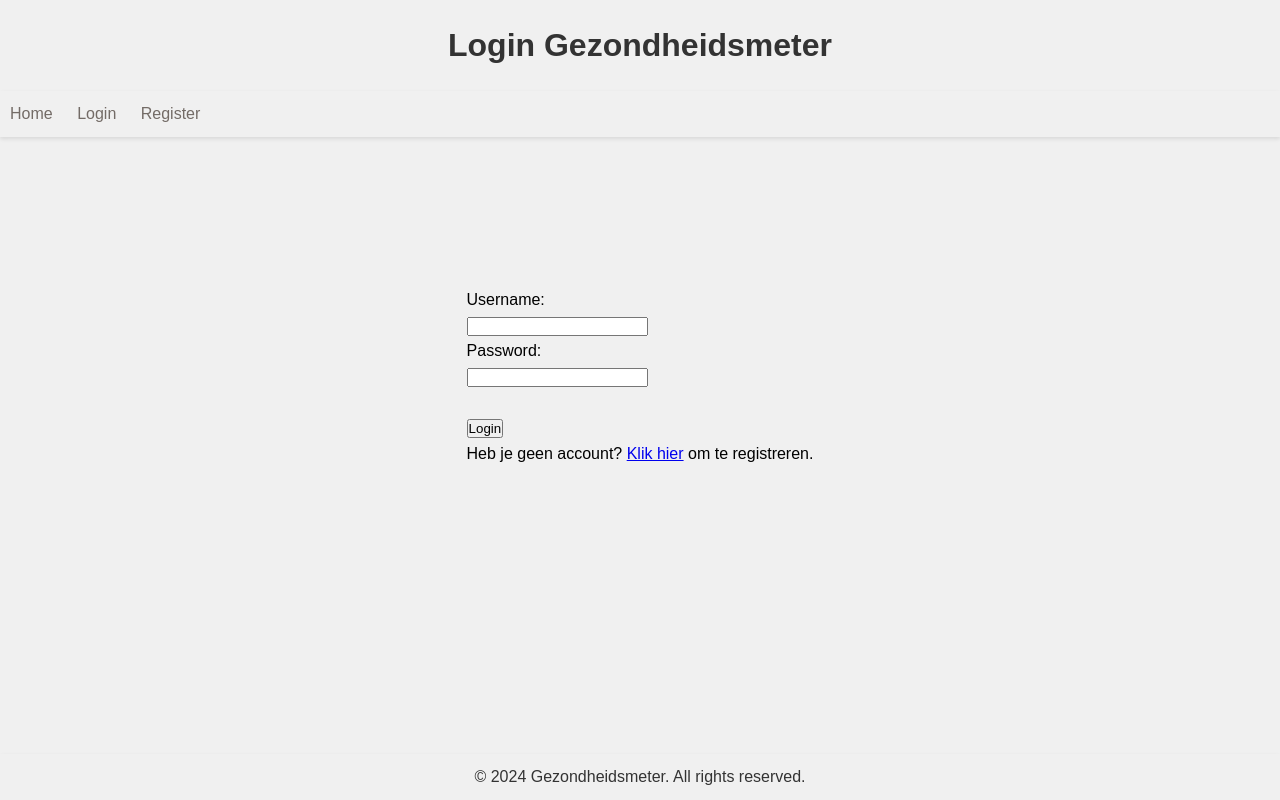
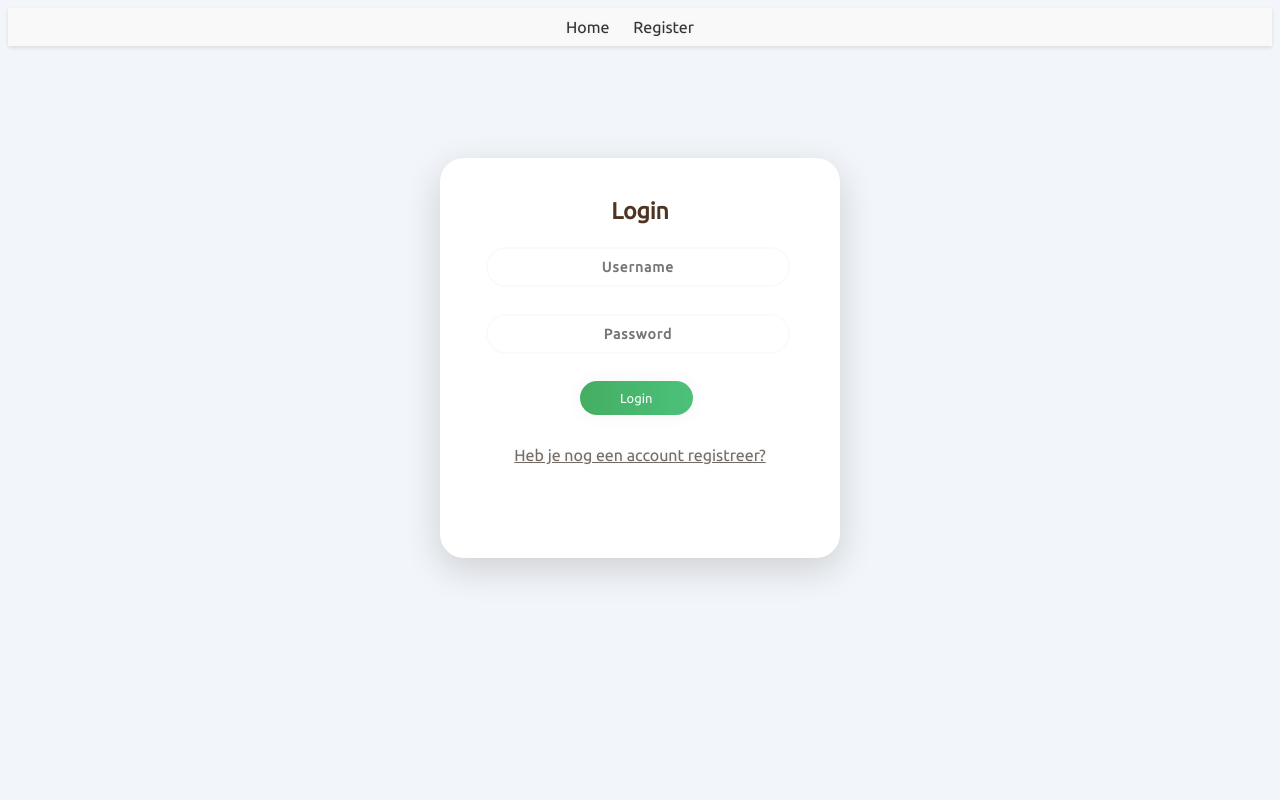
Before and after one commit to NienkeKuipers/Gezondheidsmeter, a PHP site: page /assets/pages/inlogpagina.php in a window 1280 px wide. Run offline with PHP 8.4, Linux system fonts and the light colour scheme; some libraries are stand-ins or nearby versions.

Commit message:
styling login

```diff
--- a/assets/pages/inlogpagina.php
+++ b/assets/pages/inlogpagina.php
@@ -3,25 +3,26 @@
 ?>
 <!DOCTYPE html>
 <html lang="en">
+
 <head>
     <meta charset="UTF-8">
     <meta name="viewport" content="width=device-width, initial-scale=1.0">
     <title>Inlogpagina</title>
-    <link rel="stylesheet" href="../../css/style.css">
+    <link rel="stylesheet" href="../../css/login.css">
+    <link href="https://fonts.googleapis.com/css?family=Ubuntu" rel="stylesheet">
+    <meta name="viewport" content="width=device-width, initial-scale=1" />
+    <link rel="stylesheet" href="path/to/font-awesome/css/font-awesome.min.css">
 </head>
+
 <body>
-    <header>
-        <h1>Login Gezondheidsmeter</h1>
-    </header>
-    <nav>
+<nav>
         <ul>
             <li><a href="../../index.php">Home</a></li>
-            <li><a href="inlogpagina.php">Login</a></li>
             <li><a href="registreerpagina.php">Register</a></li>
         </ul>
     </nav>
-    <main>
-        <!-- Tonen van de foutmelding -->
+    <div class="main">
+        <p class="sign" align="center">Login</p>
         <?php
             // Definieer een lege foutmelding
             $error_message = "";
@@ -34,21 +35,15 @@
             }
         ?>
         <?php if(!empty($error_message)): ?>
-            <p style="color: red;"><?php echo $error_message; ?></p>
+            <p style="color: red;" align="center"><?php echo $error_message; ?></p>
         <?php endif; ?>
+        <form class="form1" action="../includes/inlog.php" method="POST">
+            <input class="username " type="text" align="center" placeholder="Username" name="username" required>
+            <input class="pass" type="password" align="center" placeholder="Password" name="password" required>
+            <button class="submit" align="center" type="submit">Login</button>
+            <p class="forgot" align="center"><a href="#">Heb je nog een account registreer?</a></p>
+        </form>
+    </div>
+</body>
 
-        <form action="../includes/inlog.php" method="POST">
-            <label for="username">Username:</label><br>
-            <input type="text" id="username" name="username" required><br>
-            <label for="password">Password:</label><br>
-            <input type="password" id="password" name="password" required><br><br>
-            <input type="submit" value="Login">
-            <p>Heb je geen account? <a href="registreerpagina.php">Klik hier</a> om te registreren.</p>
-        </form>
-    </main>
-
-    <footer>
-        <p>&copy; 2024 Gezondheidsmeter. All rights reserved.</p>
-    </footer>
-</body>
 </html>
--- /dev/null
+++ b/css/login.css
@@ -0,0 +1,105 @@
+body {
+    background-color: #F2F5F9;
+    font-family: 'Ubuntu', sans-serif;
+}
+
+.main {
+    background-color: #FFFFFF;
+    width: 400px;
+    height: 400px;
+    margin: 7em auto;
+    border-radius: 1.5em;
+    box-shadow: 0px 11px 35px 2px rgba(0, 0, 0, 0.14);
+}
+
+nav {
+    background-color: #f9f9f9;
+    padding: 10px 0;
+    box-shadow: 0 2px 4px rgba(0, 0, 0, 0.1);
+}
+
+nav ul {
+    list-style-type: none;
+    margin: 0;
+    padding: 0;
+    text-align: center;
+}
+
+nav ul li {
+    display: inline;
+    margin-right: 20px;
+}
+
+nav ul li a {
+    color: #333;
+    text-decoration: none;
+    font-size: 16px;
+    font-family: 'Ubuntu', sans-serif;
+    transition: color 0.3s;
+}
+
+
+nav ul li a:hover {
+    color: #666;
+}
+
+.sign {
+    padding-top: 40px;
+    color: #4F3422;
+    font-family: 'Ubuntu', sans-serif;
+    font-weight: bold;
+    font-size: 23px;
+}
+
+.username, .pass {
+    width: 76%;
+    color: rgb(38, 50, 56);
+    font-weight: 700;
+    font-size: 14px;
+    letter-spacing: 1px;
+    background: rgba(255, 255, 255, 0.8);
+    padding: 10px 20px;
+    border: none;
+    border-radius: 20px;
+    outline: none;
+    box-sizing: border-box;
+    border: 2px solid rgba(0, 0, 0, 0.02);
+    margin-bottom: 27px;
+    margin-left: 46px;
+    text-align: center;
+    font-family: 'Ubuntu', sans-serif;
+}
+
+.username:focus, .pass:focus {
+    border: 2px solid rgba(0, 0, 0, 0.18) !important;
+}
+
+.submit {
+    cursor: pointer;
+    border-radius: 5em;
+    color: #FFFFFF;
+    background: linear-gradient(to right, #44AE62, #4CC17B);
+    border: 0;
+    padding-left: 40px;
+    padding-right: 40px;
+    padding-bottom: 10px;
+    padding-top: 10px;
+    font-family: 'Ubuntu', sans-serif;
+    margin-left: 35%;
+    font-size: 13px;
+    box-shadow: 0 0 20px 1px rgba(0, 0, 0, 0.04);
+}
+
+.forgot, a {
+    text-shadow: 0px 0px 3px rgba(117, 117, 117, 0.12);
+    color: #736B66;
+    padding-top: 15px;
+}
+
+
+@media (max-width: 600px) {
+    .main {
+        border-radius: 0px;
+    }
+
+}
```
